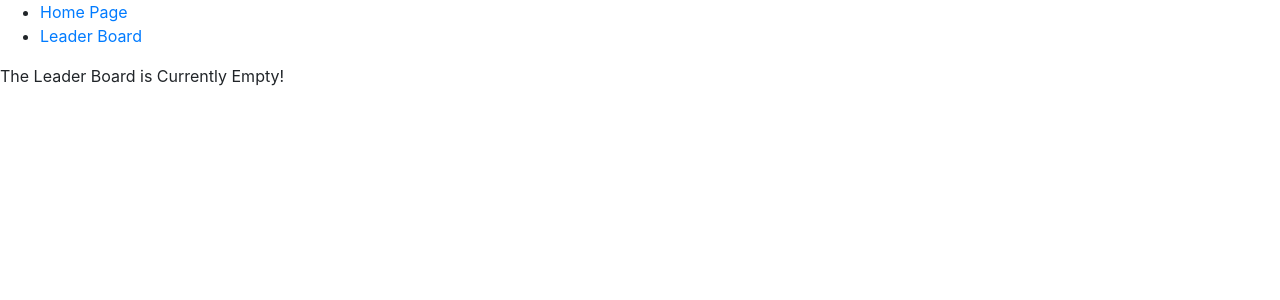
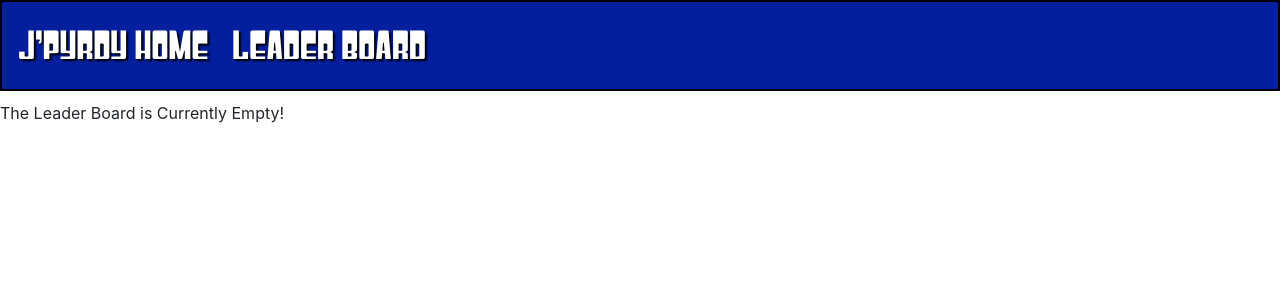
Before and after one commit to JamesDungan/code-institute-practical-python, a Flask app: page /leader_board in a window 1280 px wide. Shown: the top 300 px of the page. Run offline with Flask 2, Linux system fonts and the light colour scheme; some libraries are stand-ins or nearby versions.

Commit message:
applied styling to emulate jeopardy game board

```diff
--- a/run.py
+++ b/run.py
@@ -73,3 +73,8 @@ if __name__ == '__main__':
     app.run(host = 'localhost',
     port = 8080,
     debug = True)
+
+# if __name__ == '__main__':
+#     app.run(host = os.getenv('IP', '0.0.0.0'),
+#     port = os.getenv('PORT', 8080),
+#     debug = True)
--- a/static/main.css
+++ b/static/main.css
@@ -1,3 +1,119 @@
 #player3, #player2{
     display:none;
 }
+@font-face {
+    font-family: 'jeopardy';
+    src: url('gyparody.ttf');
+}
+@font-face {
+    font-family: 'ITC Korinna';
+    src: url('korinnaitc.ttf');
+}
+
+@font-face {
+    font-family: 'Swiss 911';
+    src: url('swiss911_ucm_bt.ttf');
+}
+
+.navbar a{
+    font-family: 'jeopardy';
+    text-shadow: 2px 2px 2px #000;
+    color: #fff!important;
+    background-color: #041F9D;
+    font-size: 2.3em;
+}
+
+
+.navbar {
+    background-color: #041F9D;
+    border: 2px solid black!important;
+}
+
+.header {
+    font-family: 'jeopardy';
+    text-shadow: 2px 2px 2px #000;
+    color: #fff;
+    font-size: 60px;
+    background-color: #041F9D;
+    text-align: center;
+    margin-top: 10px;
+}
+
+.board {
+    margin: 0 auto;
+}
+.category {
+    width: 16.66667%;
+    float: left;
+    background-color: #000;
+}
+
+.category-header {
+    display: table;
+    width: 100%;
+    height: 75px;
+    background: gray;
+    padding: 1.5%;
+    text-shadow: 2px 2px 2px #000;
+    text-transform: uppercase;
+}
+.category-header p {
+    display: table-cell;
+    vertical-align: middle;
+    text-align: center;
+    color: #fff;
+    font-size: 50px;
+    background: #041F9D;
+    height: 115px;
+    font-family: 'Swiss 911';
+}
+.clue {
+    background-color: #041F9D;
+    display: table;
+    width: 97%;
+    margin: 1.5%;
+    height: 115px;
+    border-radius: 10px;
+}
+
+.clue p {
+    color: #EDA958;
+    display: table-cell;
+    vertical-align: middle;
+    text-align: center;
+    font-size: 80px;
+    font-weight: bold;
+    text-shadow: 3px 3px 2px #000;
+    font-family: 'Swiss 911';
+}
+
+#question-form, .modal-content{
+    background-color: #041F9D;
+    display: table;
+}
+
+.modal-content{
+    border: 2px solid black;
+}
+
+.answer_input, #question-form>button{
+    display: table-cell;
+
+}
+
+#question-form>button{
+    margin-top:5px;
+}
+
+#question-form .question, .result{
+    font-size: 30px;
+    color: #fff;
+    text-transform: uppercase;
+    text-shadow: 8px 8px 2px #000;
+    padding: 0 20px;
+    text-align: center;
+    display: table-cell;
+    font-family: 'ITC Korinna', helvetica, serif;
+    line-height: 1.1em;
+
+}
--- a/templates/base.html
+++ b/templates/base.html
@@ -5,20 +5,24 @@
     <meta http-equiv="X-UA-Compatible" content="IE=edge">
     <title>J'Pyrdy!</title>
     <meta name="viewport" content="width=device-width, initial-scale=1">
+    <script src="https://code.jquery.com/jquery-3.3.1.js" integrity="sha256-2Kok7MbOyxpgUVvAk/HJ2jigOSYS2auK4Pfzbm7uH60=" crossorigin="anonymous"></script>
     <link rel="stylesheet" type="text/css" media="screen" href="../static/bootstrap/bootstrap.min.css" />
     <link rel="stylesheet" type="text/css" media="screen" href="../static/main.css" />
-    <script src="https://code.jquery.com/jquery-3.3.1.js" integrity="sha256-2Kok7MbOyxpgUVvAk/HJ2jigOSYS2auK4Pfzbm7uH60=" crossorigin="anonymous"></script>
+
 </head>
 <body>
-    <nav>
-        <ul>
-            <li>
-                <a href="{{ url_for('index') }}">Home Page</a>
-            </li>
-            <li>
-                <a href="{{ url_for('leader_board') }}">Leader Board</a>
-            </li>
-        </ul>
+    <nav class="navbar navbar-expand-lg navbar-light">
+        <a class="navbar-brand" href="{{ url_for('index') }}">J'Pyrdy Home</a>
+        <button class="navbar-toggler" type="button" data-toggle="collapse" data-target="#navbarSupportedContent" aria-controls="navbarSupportedContent" aria-expanded="false" aria-label="Toggle navigation">
+            <span class="navbar-toggler-icon"></span>
+        </button>
+        <div class="collapse navbar-collapse" id="navbarSupportedContent">
+            <ul class="navbar-nav mr-auto">
+                <li class="nav-item active">
+                    <a class="nav-link" href="{{ url_for('leader_board') }}">Leader Board</a>
+                </li>
+            </ul>
+        </div>
     </nav>
 {% block content %}
 {% endblock %}
@@ -37,8 +41,6 @@
 $(window).on('load',function(){
     var result = "{{result}}";
     var resultText;
-    //todo: add player score increase or decrease to result panel
-        // will need access to session - player[current player]
     if (result != "") {
         if (result == 'True') {
             resultText = "Congratulations! That\'s correct!";
```
Also changed, not shown: templates/game.html (+11 -15 lines), static/gyparody.ttf (added), static/korinnaitc.ttf (added), static/swiss911_ucm_bt.ttf (added).
